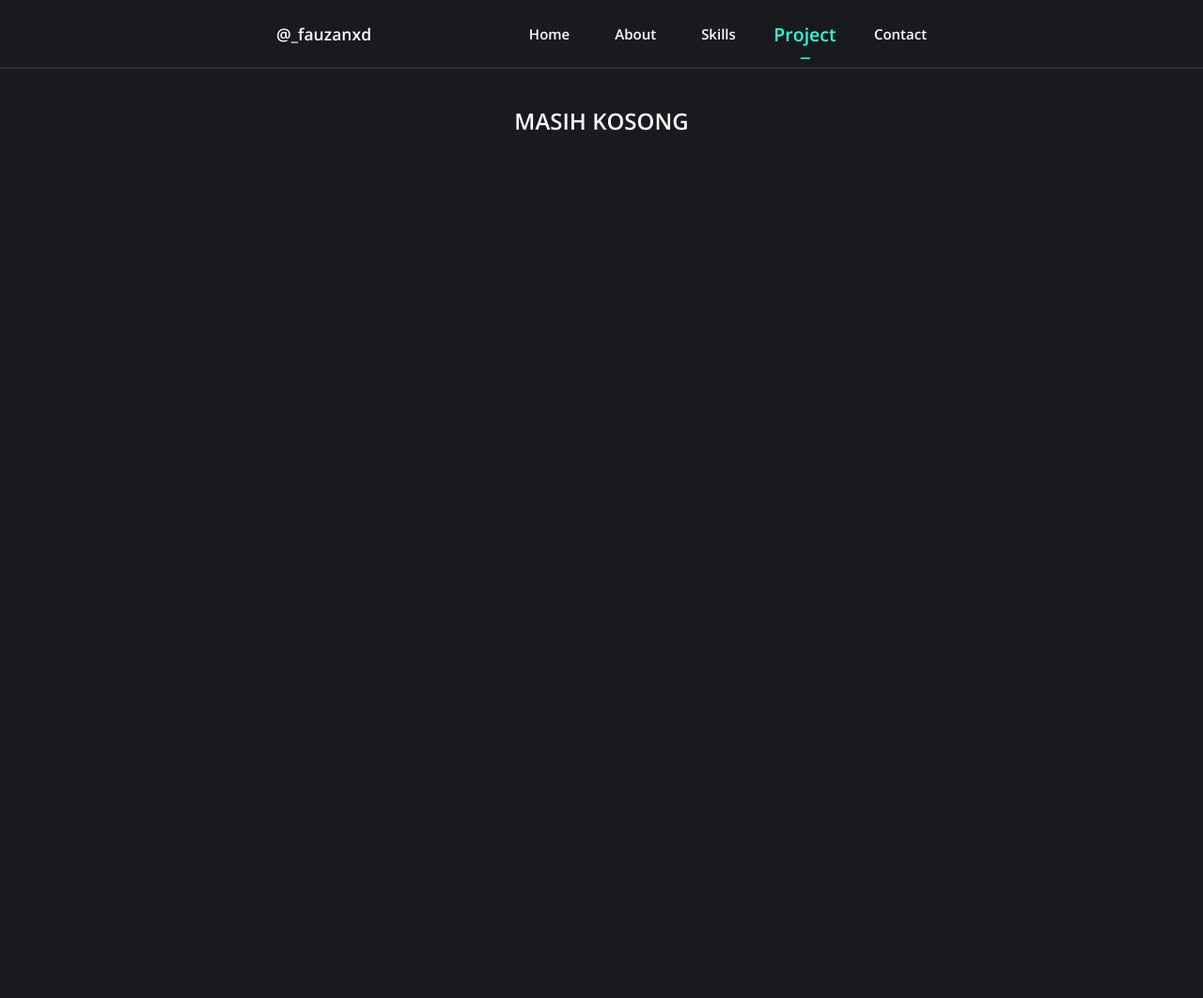
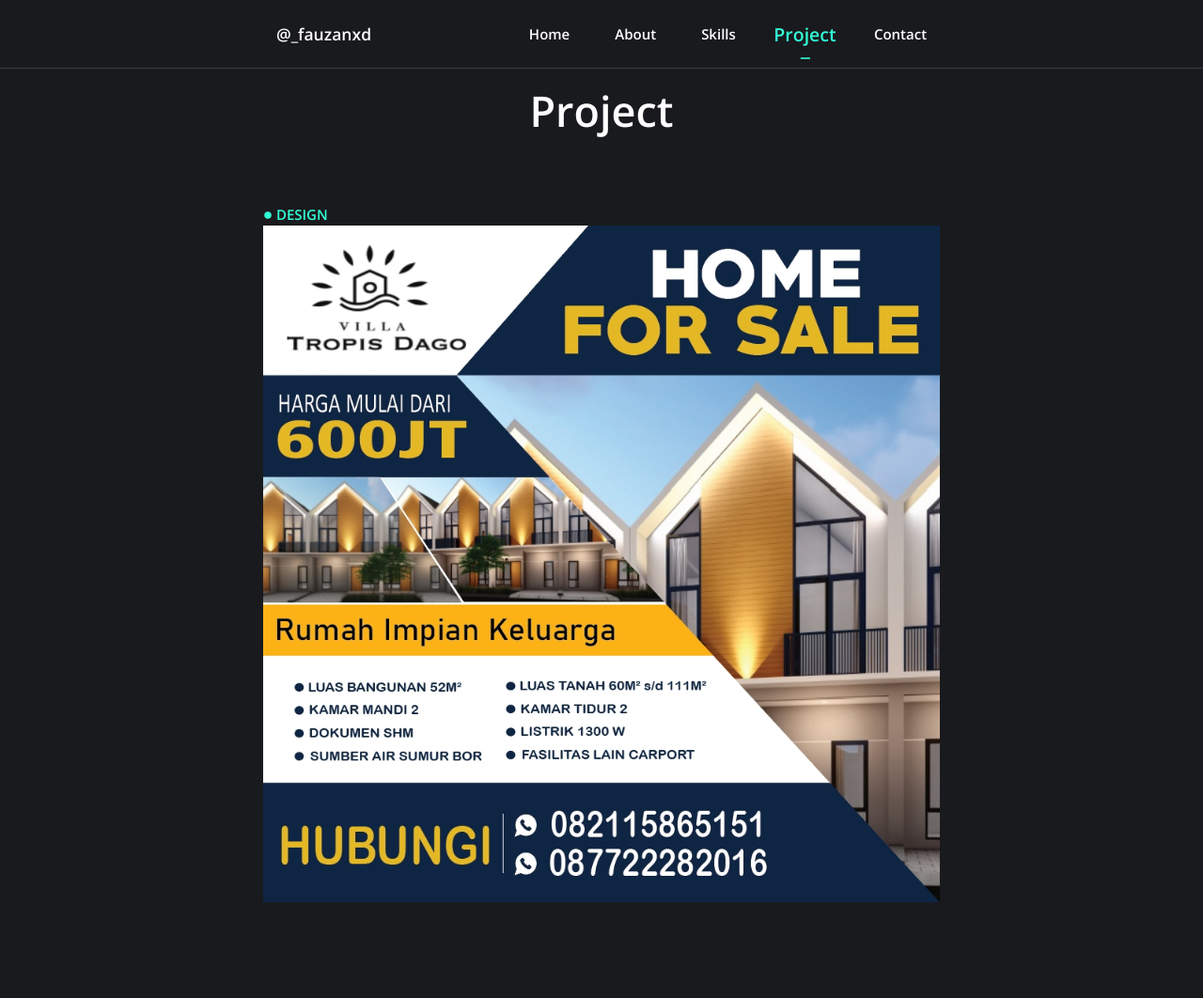
Before and after one commit to FauzanYanuarPutra/fauzanxd.github.io, a plain HTML site: page portfolio/porfolio.html in a window 1280 px wide. Shown: the top 1062 px of the page at 94% size. Drawn offline with nearby package versions, Linux system fonts and the light colour scheme.

Commit message:
Add files via upload

```diff
--- a/assets/css/styles.css
+++ b/assets/css/styles.css
@@ -390,6 +390,40 @@ a.link-contact {
    transform: scale(1.1);
 }
 
+.project-content {
+   position: relative;
+   margin-left: auto;
+   margin-right: auto;
+   margin-top: auto;
+   margin-bottom: auto;
+   left: 0;
+   right: 0;
+   top: 0;
+   bottom: 0;
+   width: 95%;
+}
+
+.isi-project {
+   margin-top: 70px;
+   margin-bottom: 70px;
+}
+
+h4.biru {
+   margin-bottom: -28px;
+}
+
+
+
+.isi-project img {
+   width: 100%;
+   margin-top: 30px;
+   transition: 1s
+}
+
+.biru {
+   color: var(--active-color);
+}
+
 
 
 
@@ -480,4 +514,26 @@ p.bawah-gambar {
       transform: scale(1.1);
    }
 
+   /* PROJECT */
+   .project-content {
+      position: relative;
+      margin-left: auto;
+      margin-right: auto;
+      margin-top: auto;
+      margin-bottom: auto;
+      left: 0;
+      right: 0;
+      top: 0;
+      bottom: 0;
+      width: 60%;
+   }
+
+
+
+   .isi-project img {
+      width: 100%;
+      margin-top: 30px;
+      transition: 0.4s
+   }
+
 }
--- a/portfolio/porfolio.html
+++ b/portfolio/porfolio.html
@@ -75,8 +75,37 @@
 
    <main class="main" id="contact">
       <!-- HOME -->
-      <section class="container section section__height">
-         <h2 class="tontonan-title section__title ">MASIH KOSONG</h2>
+
+
+      <section class="container-anime-drakor section section__height">
+         <h1 class="about-title section__title" style="margin-top: -25px; margin-bottom:40px; font-size:45px">Project
+         </h1>
+
+         <div class="project-content">
+            <div class="isi-project">
+               <h4 class="biru"><svg class="mr-1.5 h-2 w-2 text-chungking-blue-400" fill="currentColor"
+                     viewBox="0 0 8 8" style="width:10px">
+                     <circle cx="4" cy="4" r="3"></circle>
+                  </svg> DESIGN </h4>
+               <img src="../../assets/img/design-1.jpg" alt="" style="background-color: white">
+
+            </div>
+
+
+            <div class="isi-project">
+               <img src="../../assets/img/design-2.jpg" alt="">
+            </div>
+            <div class="isi-project">
+               <img src="../../assets/img/design-3.jpg" alt="">
+            </div>
+            <div class="isi-project">
+               <img src="../../assets/img/design-4.jpg" alt="">
+            </div>
+            <div class="isi-project">
+               <img src="../../assets/img/design-5.jpg" alt="">
+            </div>
+
+         </div>
          <div class="jarak-bawah"></div>
       </section>
       <div class="jarak-bawah"></div>
```
Also changed, not shown: portfolio/design/design.html (added, +81 -0 lines), assets/img/design-1.jpg (added), assets/img/w.jpg (added).
